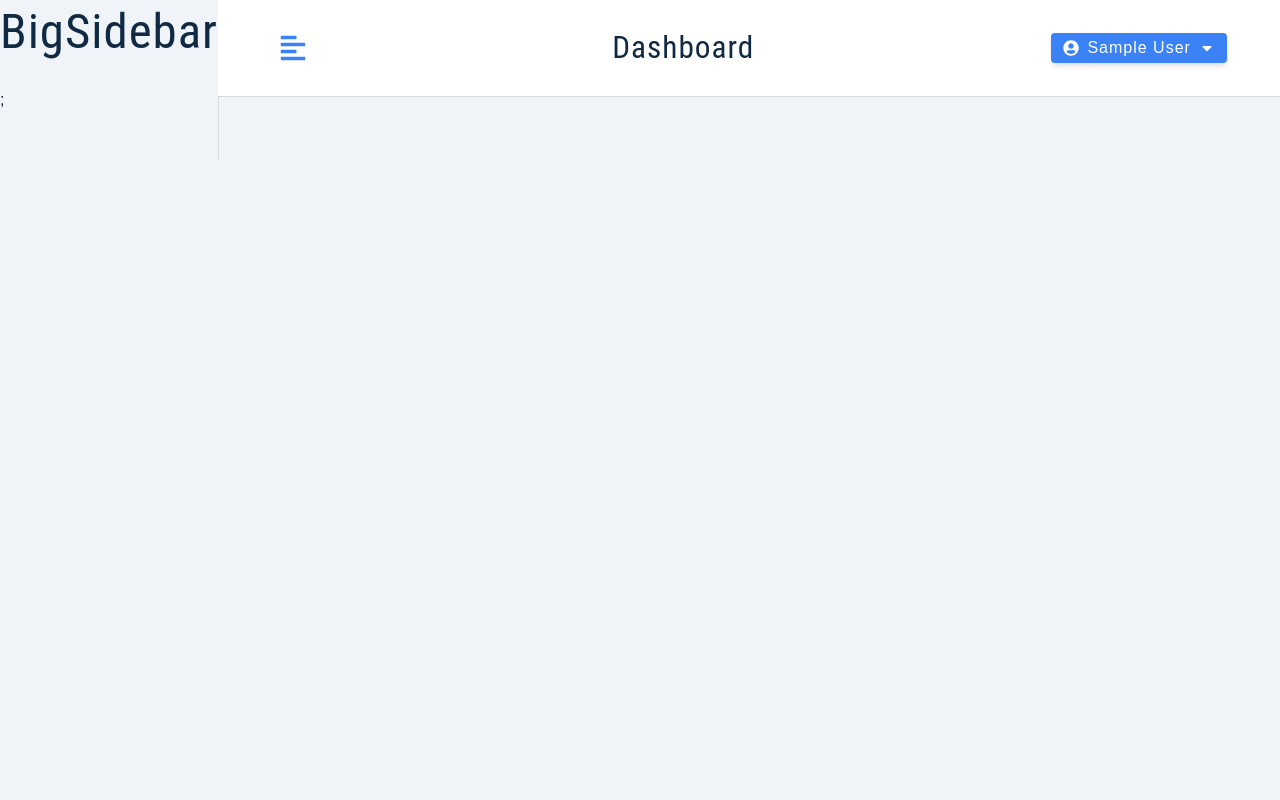
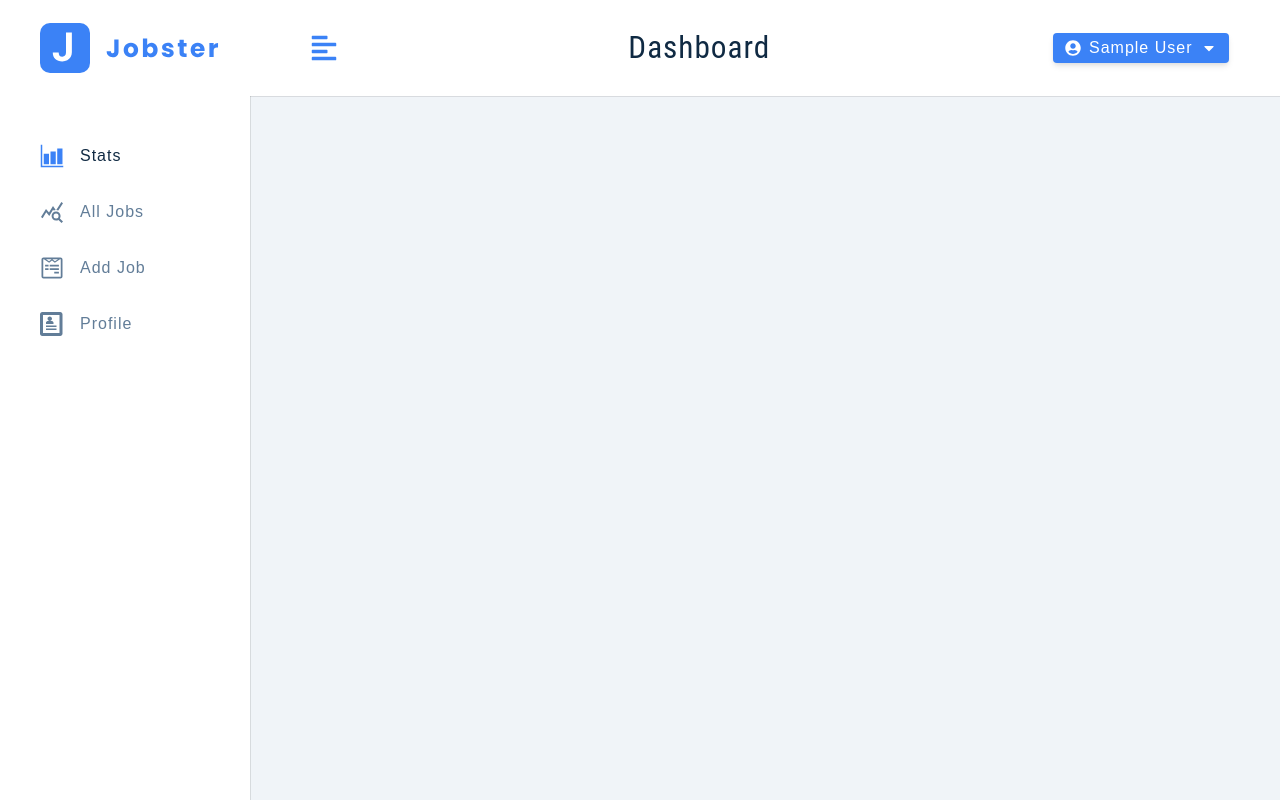
Before and after one commit to mfrancislie/Jobster-project, a React (Create React App) app: page / in a window 1280 px wide. Built offline with nearby package versions, Linux system fonts and the light colour scheme; sample sign-in values are in the browser's storage.

Commit message:
Big sidebar

```diff
--- a/src/components/BigSidebar.js
+++ b/src/components/BigSidebar.js
@@ -1,10 +1,27 @@
 import React from 'react';
+import NavLinks from './NavLinks';
+import Logo from '../components/Logo';
 import Wrapper from '../assets/wrappers/BigSidebar';
+import { useSelector } from 'react-redux';
 
 const BigSidebar = () => {
+  const { isSidebarOpen } = useSelector((store) => store.user);
   return (
     <Wrapper>
-      <h1>BigSidebar</h1>;
+      <div
+        className={
+          isSidebarOpen
+            ? 'sidebar-container '
+            : 'sidebar-container show-sidebar'
+        }
+      >
+        <div className="content">
+          <header>
+            <Logo />
+          </header>
+          <NavLinks />
+        </div>
+      </div>
     </Wrapper>
   );
 };
```
Also changed, not shown: 1 other file (tests, documents, lock files or other folders).
